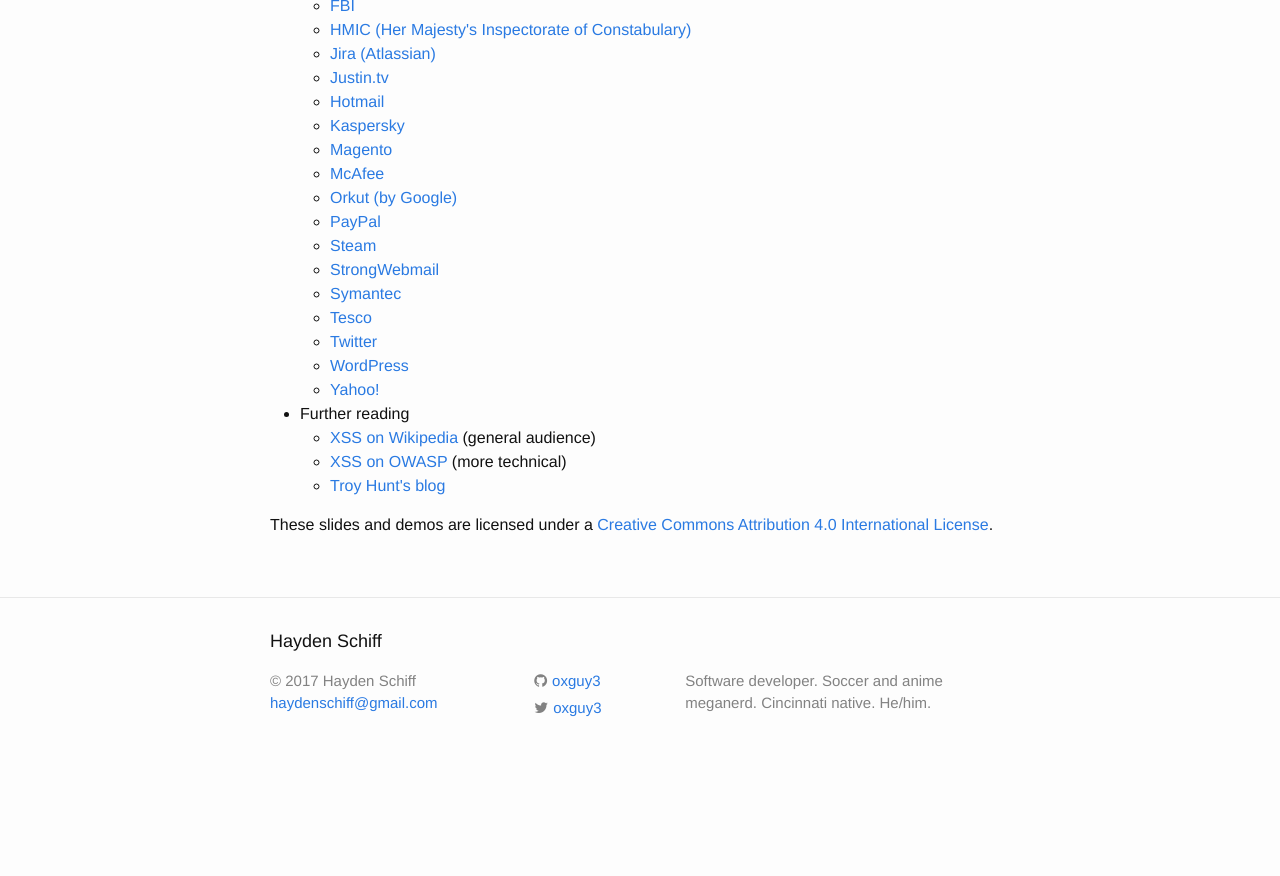
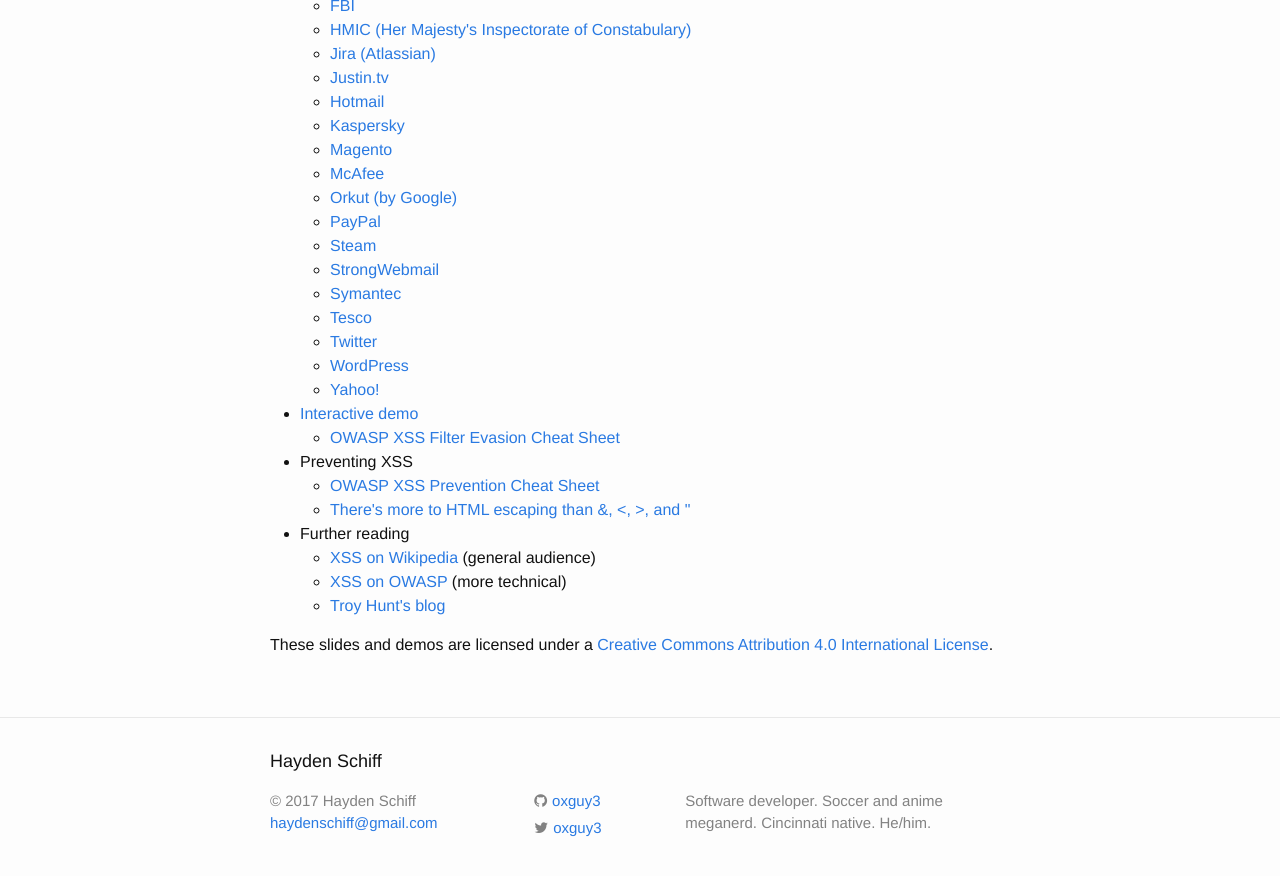
Before and after one commit to oxguy3/schiff.io, a Jekyll site: the page built from presentations/xss/index.md, in a window 1280 px wide and 900 px high, scrolled down 830 px. Shown: the top 876 px of the window. Built offline with Jekyll 4.4.1, drawn with Linux system fonts in a browser that asks for light colours; before the commit the page ends 1610 px from its top, so only the background shows below that; some of the changed text lies outside the part shown.

Commit message:
XSS presentation tweaks and additions

```diff
--- a/presentations/xss/index.md
+++ b/presentations/xss/index.md
@@ -11,7 +11,7 @@
 Links:
 * History of the web
   * [History of the WWW on Wikipedia](https://en.wikipedia.org/wiki/History_of_the_World_Wide_Web)
-  * [The first website](http://info.cern.ch/hypertext/WWW/Help.html)
+  * [The first website](http://info.cern.ch/hypertext/WWW/TheProject.html)
 * [Demo: CSS and JavaScript](https://unsafe.schiff.io/xss-presentation-demos/css-and-js.php)
 * [Demo: Vulnerable comment page](https://unsafe.schiff.io/xss-presentation-demos/comment-page.php)
 * The MySpace worm (samy is my hero)
@@ -47,6 +47,11 @@
   * [Twitter](https://blog.twitter.com/official/en_us/a/2010/all-about-the-onmouseover-incident.html)
   * [WordPress](http://blog.trendmicro.com/trendlabs-security-intelligence/wordpress-vulnerability-puts-millions-of-sites-at-risk-trend-micro-solutions-available/)
   * [Yahoo!](http://www.hotforsecurity.com/blog/yahoo-accounts-hijacked-via-xss-type-attack-5172.html)
+* [Interactive demo](https://unsafe.schiff.io/xss-presentation-demos/widgets-register.php)
+  * [OWASP XSS Filter Evasion Cheat Sheet](https://www.owasp.org/index.php/XSS_Filter_Evasion_Cheat_Sheet)
+* Preventing XSS
+  * [OWASP XSS Prevention Cheat Sheet](https://www.owasp.org/index.php/XSS_%28Cross_Site_Scripting	%29_Prevention_Cheat_Sheet)
+  * [There's more to HTML escaping than &, <, >, and "](http://wonko.com/post/html-escaping)
 * Further reading
   * [XSS on Wikipedia](https://en.wikipedia.org/wiki/Cross-site_scripting) (general audience)
   * [XSS on OWASP](https://www.owasp.org/index.php/Cross-site_Scripting_(XSS)) (more technical)
```
Also changed, not shown: other parts of presentations/xss/index.md (+1 -1 lines), 1 other file.
